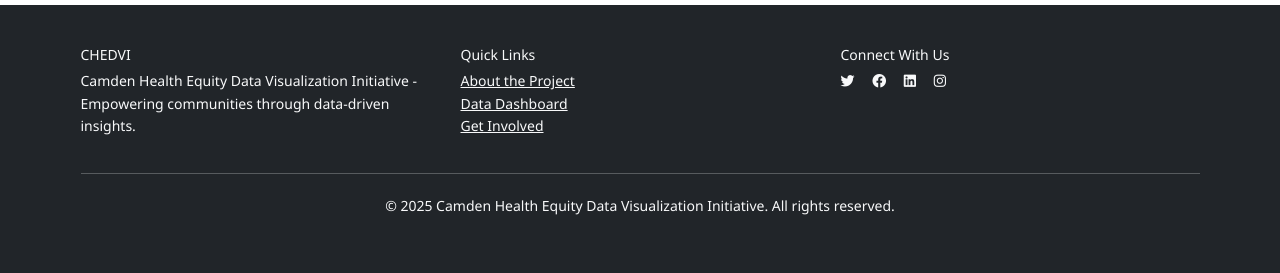
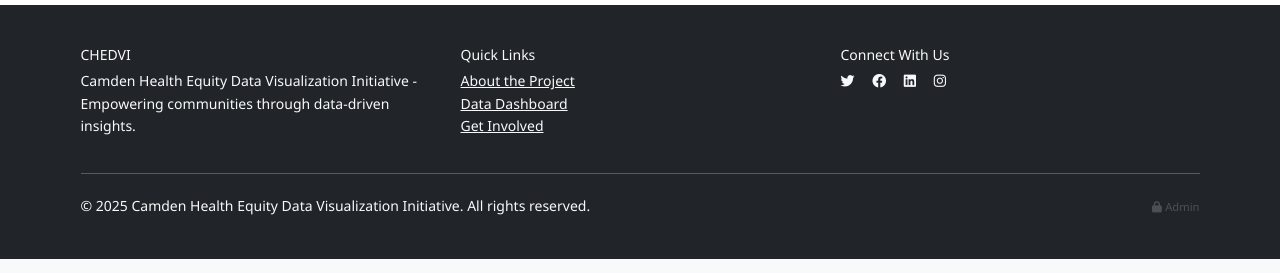
Before and after one commit to Venettov/CHEDVI, a Flask app: page /admin in a window 1280 px wide. Shown: the part 701-974 px from the top of the page. Run offline with Flask 3, Linux system fonts and the light colour scheme.

Commit message:
Add subtle admin link to footer

```diff
--- a/templates/base.html
+++ b/templates/base.html
@@ -5,34 +5,26 @@
     <meta name="viewport" content="width=device-width, initial-scale=1.0">
     <title>{% block title %}Camden Health Equity Data Visualization Initiative{% endblock %}</title>
 
-    <!-- Bootstrap CSS -->
     <link href="https://cdn.jsdelivr.net/npm/bootstrap@5.3.0/dist/css/bootstrap.min.css" rel="stylesheet">
 
-    <!-- Font Awesome -->
     <link href="https://cdnjs.cloudflare.com/ajax/libs/font-awesome/6.0.0/css/all.min.css" rel="stylesheet">
 
-    <!-- Leaflet CSS -->
     <link rel="stylesheet" href="https://unpkg.com/leaflet@1.9.4/dist/leaflet.css" />
 
-    <!-- Chart.js -->
     <script src="https://cdn.jsdelivr.net/npm/chart.js"></script>
 
-    <!-- Custom CSS -->
     <link href="{{ url_for('static', filename='css/style.css') }}" rel="stylesheet">
 
     {% block head %}{% endblock %}
 </head>
 <body class="{% block body_class %}{% endblock %}">
-    <!-- Navigation -->
     <nav class="navbar navbar-expand-lg navbar-light bg-light shadow-sm" style="border-bottom: 1px solid #dee2e6; min-height: 60px;">
         <div class="container-fluid px-4">
-            <!-- Brand -->
             <a class="navbar-brand fw-bold text-primary d-flex align-items-center" href="{{ url_for('index') }}" style="font-size: 1.1rem;">
                 <i class="fas fa-chart-line me-2"></i>
                 <span>CHEDVI</span>
             </a>
 
-            <!-- Search Bar (Center) -->
             <div class="mx-auto d-none d-lg-flex" style="max-width: 350px; flex: 1;">
                 <div class="input-group">
                     <span class="input-group-text bg-white border-end-0" style="color: #6c757d;">
@@ -42,12 +34,10 @@
                 </div>
             </div>
 
-            <!-- Mobile Toggle -->
             <button class="navbar-toggler border-0" type="button" data-bs-toggle="collapse" data-bs-target="#navbarNav">
                 <span class="navbar-toggler-icon"></span>
             </button>
 
-            <!-- Navigation Links -->
             <div class="collapse navbar-collapse" id="navbarNav">
                 <ul class="navbar-nav ms-auto">
                     <li class="nav-item">
@@ -97,7 +87,6 @@
                     </li>
                 </ul>
 
-                <!-- Mobile Search -->
                 <div class="d-lg-none mt-3">
                     <div class="input-group">
                         <span class="input-group-text">
@@ -110,7 +99,6 @@
         </div>
     </nav>
 
-    <!-- Flash Messages -->
     {% with messages = get_flashed_messages(with_categories=true) %}
         {% if messages %}
             <div class="container mt-3">
@@ -124,12 +112,10 @@
         {% endif %}
     {% endwith %}
 
-    <!-- Main Content -->
     <main>
         {% block content %}{% endblock %}
     </main>
 
-    <!-- Footer -->
     <footer class="bg-dark text-light py-5 mt-5">
         <div class="container">
             <div class="row">
@@ -155,23 +141,34 @@
                     </div>
                 </div>
             </div>
+
             <hr class="my-4">
-            <div class="text-center">
-                <p>&copy; 2025 Camden Health Equity Data Visualization Initiative. All rights reserved.</p>
+
+            <div class="row align-items-center">
+                <div class="col-md-6 text-center text-md-start">
+                    <p class="mb-0">&copy; 2025 Camden Health Equity Data Visualization Initiative. All rights reserved.</p>
+                </div>
+                <div class="col-md-6 text-center text-md-end">
+                    {% if session.get('admin_logged_in') %}
+                        <a href="{{ url_for('admin') }}" class="text-success text-decoration-none small fw-bold">
+                            <i class="fas fa-user-shield me-1"></i>Admin Console
+                        </a>
+                    {% else %}
+                        <a href="{{ url_for('admin') }}" class="text-decoration-none small" style="color: rgba(255,255,255,0.2);">
+                            <i class="fas fa-lock me-1"></i>Admin
+                        </a>
+                    {% endif %}
+                </div>
             </div>
         </div>
     </footer>
 
-    <!-- Bootstrap JS -->
     <script src="https://cdn.jsdelivr.net/npm/bootstrap@5.3.0/dist/js/bootstrap.bundle.min.js"></script>
 
-    <!-- Chart.js -->
     <script src="https://cdn.jsdelivr.net/npm/chart.js"></script>
 
-    <!-- Leaflet JS -->
     <script src="https://unpkg.com/leaflet@1.9.4/dist/leaflet.js"></script>
 
-    <!-- Custom JS -->
     <script src="{{ url_for('static', filename='js/main.js') }}"></script>
 
     {% block scripts %}{% endblock %}
```
